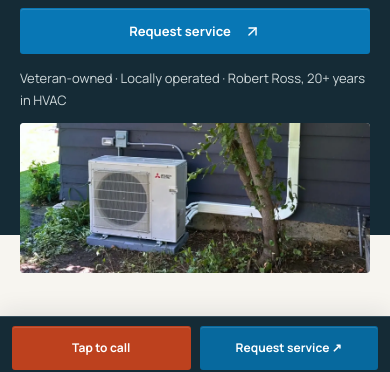
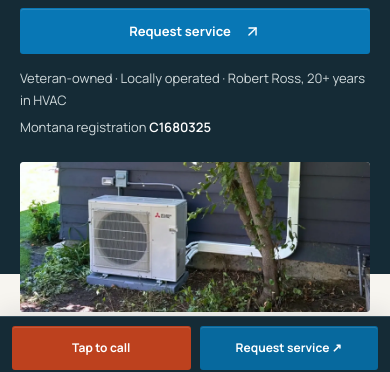
Before and after one commit to triggsmt67-cmd/GreatFalls_Heating_Air, a Next.js app: page / in a window 390 px wide. Shown: the part 465-837 px from the top of the page. Built offline with nearby package versions, Linux system fonts and the light colour scheme; no server answers.

Commit message:
Add hero registration proof and improve image spacing

```diff
--- a/src/app/home.module.css
+++ b/src/app/home.module.css
@@ -130,7 +130,7 @@
 }
 
 .heroPhoto {
-  margin-top: 32px;
+  margin-top: 44px;
 }
 
 .heroPhoto :global(.photo-real-frame) {
@@ -266,7 +266,7 @@
   }
 
   .heroPhoto {
-    margin-top: 20px;
+    margin-top: 32px;
   }
 
   .heroPhoto :global(.photo-real-frame) {
@@ -322,7 +322,7 @@
   }
 
   .heroPhoto {
-    margin-top: 12px;
+    margin-top: 24px;
   }
 
   .heroPhoto :global(.photo-real-frame) {
@@ -372,3 +372,6 @@
   line-height: 1.7;
   max-width: 440px;
 }
+
+.heroRegistration { display: block; margin-top: 6px; }
+.heroRegistration strong { font-weight: 600; color: #fff; }
--- a/src/app/page.tsx
+++ b/src/app/page.tsx
@@ -46,7 +46,12 @@ export default function HomePage() {
               </RequestServiceLink>
             </div>
           </div>
-          <p className={styles.heroTrust}>Veteran-owned · Locally operated · Robert Ross, 20+ years in HVAC</p>
+          <p className={styles.heroTrust}>
+            Veteran-owned · Locally operated · Robert Ross, 20+ years in HVAC
+            <span className={styles.heroRegistration}>
+              Montana registration <strong>{siteConfig.montanaRegistration}</strong>
+            </span>
+          </p>
           <PhotoPlaceholder
             slot="01"
             subject="Installed cold-climate heat pump outside residential home"
```
Also changed, not shown: 1 other file (tests, documents, lock files or other folders).
